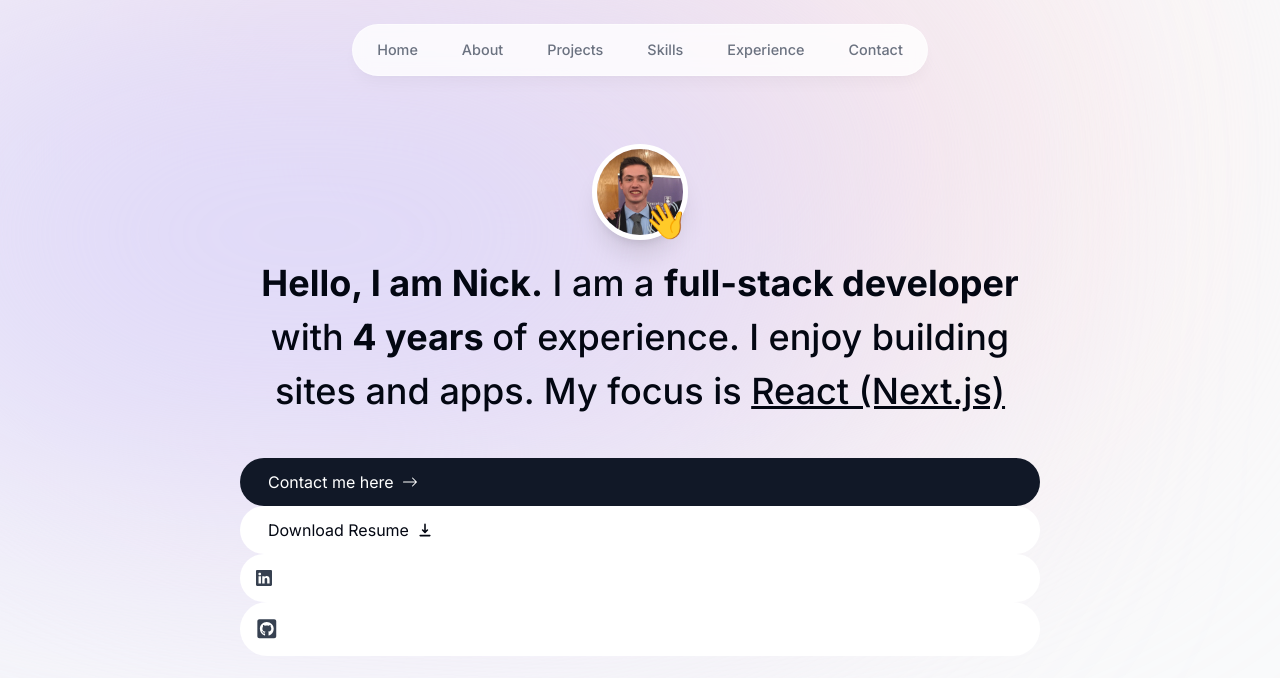
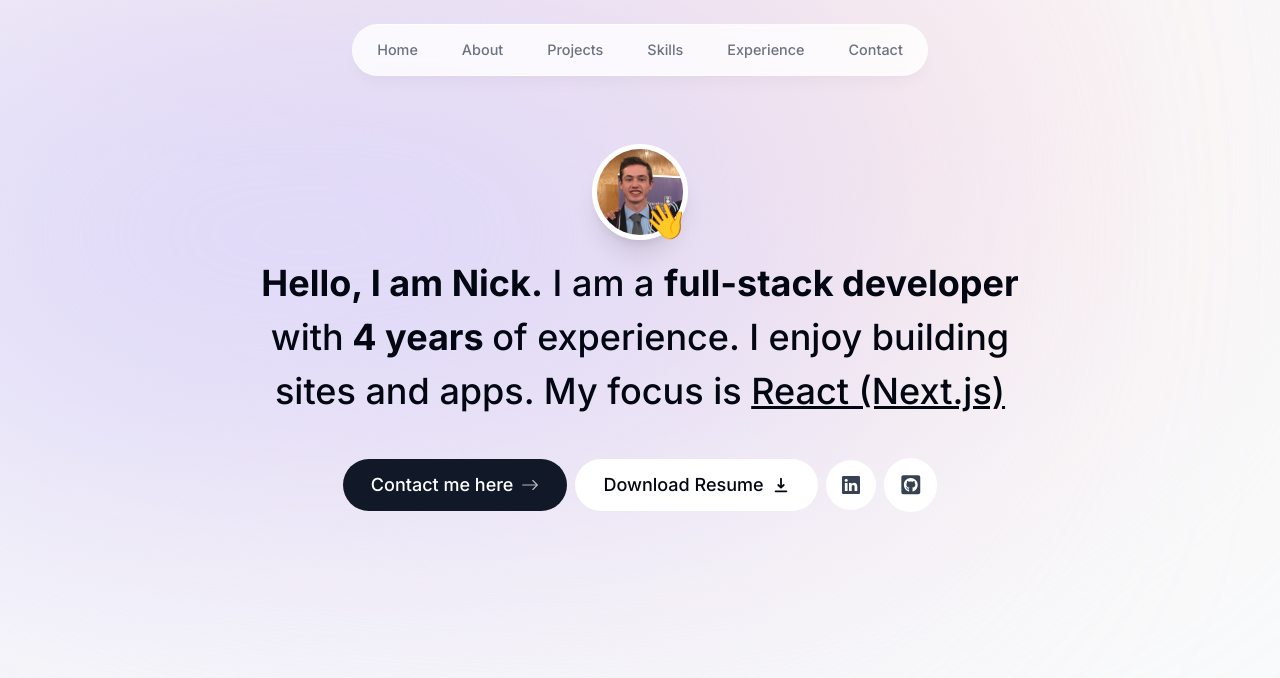
Before and after one commit to NickRamsey6/portfolio-nextjs, a Next.js app: page / in a window 1280 px wide. Shown: the top 678 px of the page. Built offline with nearby package versions, Linux system fonts and the light colour scheme.

Commit message:
intro buttons styling

```diff
--- a/components/intro.tsx
+++ b/components/intro.tsx
@@ -47,12 +47,19 @@
             <span className='font-bold'>Hello, I am Nick.</span> I am a <span className='font-bold'> full-stack developer </span>with<span className='font-bold'> 4 years </span>
             of experience. I enjoy building sites and apps. My focus is <span className='underline'>React (Next.js)</span>
         </motion.p>
-        <div>
-            <Link href='#Contact' className='bg-gray-900 text-white px-7 py-3 flex items-center gap-2 rounded-full'>Contact me here <BsArrowRight/></Link>
+        <motion.div className='flex flex-col sm:flex-row items-center justify-center gap-2 px-4 text-lg font-medium'
+        initial={{ opacity: 0, y: 100 }}
+        animate={{ opacity: 1, y: 0 }}
+        transition={{
+            delay: 0.1
+        }}
+            >
+            <Link href='#Contact' className='bg-gray-900 text-white px-7 py-3 flex items-center gap-2 rounded-full outline-none focus:scale-110 hover:scale-110 hover:bg-gray-950 active:scale-105 transition'>Contact me here
+            <BsArrowRight className='opacity-70 group-hover:translate-x-1 transition'/></Link>
             <a className='bg-white px-7 py-3 flex items-center gap-2 rounded-full'>Download Resume <HiDownload /></a>
             <a className='bg-white p-4 text-gray-700 flex items-center gap-2 rounded-full'> <BsLinkedin /></a>
             <a className='bg-white p-4 text-gray-700 flex items-center gap-2 text-[1.35rem] rounded-full'> <FaGithubSquare /></a>
-        </div>
+        </motion.div>
     </section>
   )
 }
```
